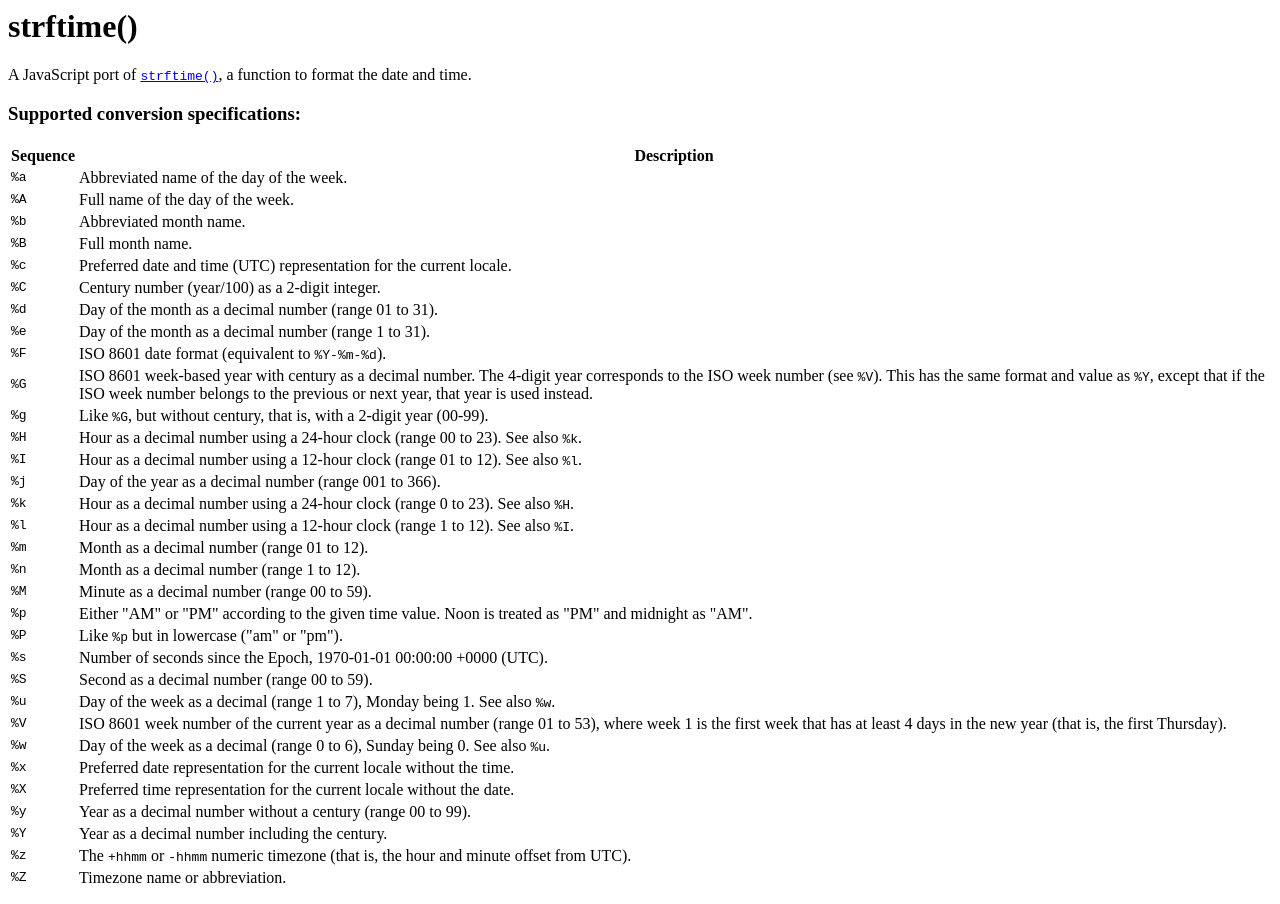
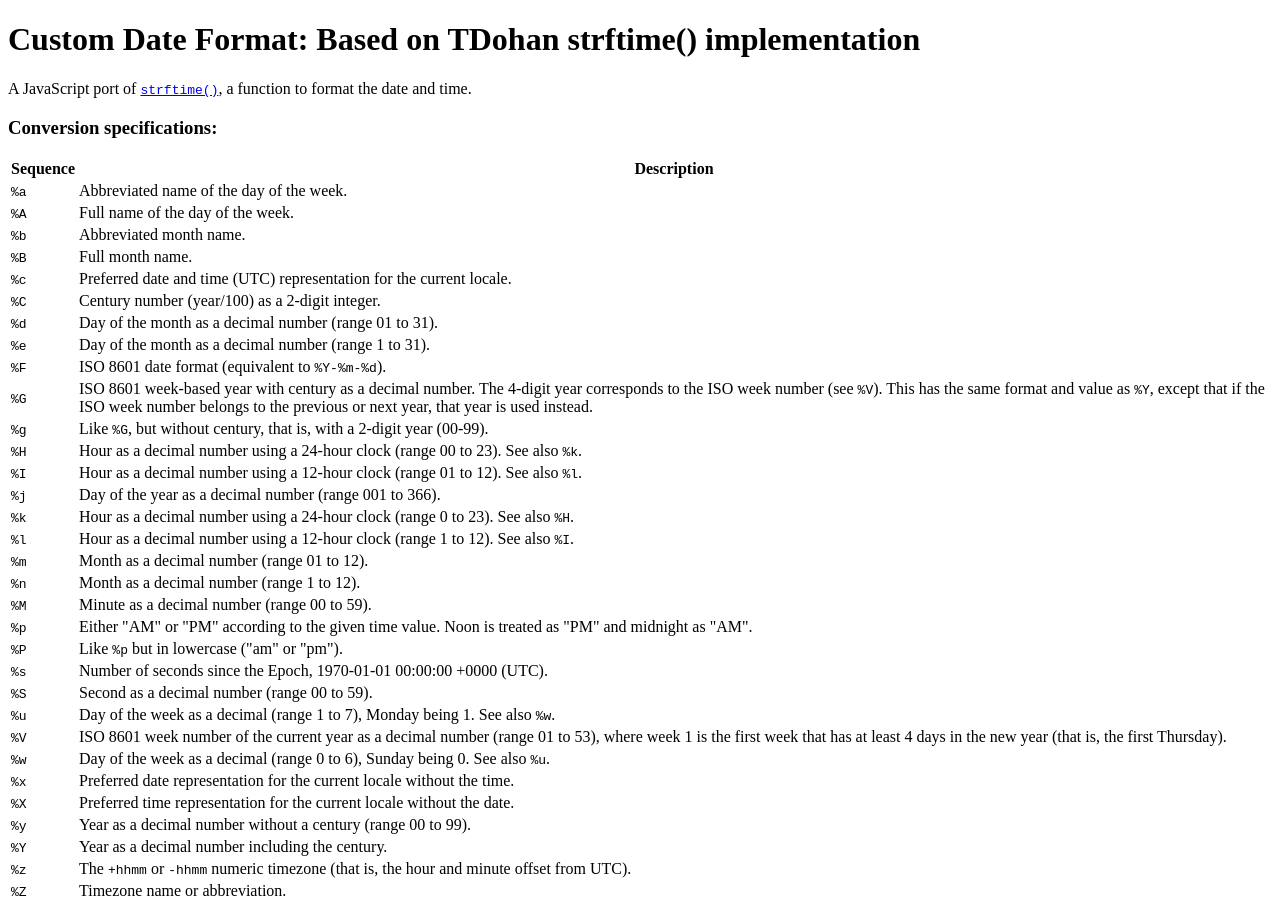
Before and after one commit to thunderbird/import-export-tools-ng, a browser extension: page src/chrome/content/mboximport/importexport-help.html in a window 1280 px wide. Shown: the top 904 px of the page. Drawn offline with Linux system fonts and the light colour scheme.

Commit message:
First help page

```diff
--- a/src/chrome/content/mboximport/importexport-help.html
+++ b/src/chrome/content/mboximport/importexport-help.html
@@ -1,8 +1,19 @@
-<html>
+<!DOCTYPE html>
+<html lang="en">
 
-<h1>strftime()</h1>
-<p>A JavaScript port of <a href="http://man7.org/linux/man-pages/man3/strftime.3.html"><code>strftime()</code></a>, a function to format the date and time.</p>
-<h3>Supported conversion specifications:</h3>
+<head>
+	<meta charset="UTF-8">
+	<meta name="viewport" content="width=device-width, initial-scale=1.0">
+	<title>ImportExportTools NG Help</title>
+</head>
+
+<body>
+
+
+	<h1 id="customdate_format_help">Custom Date Format: Based on TDohan strftime() implementation</h1>
+	<p>A JavaScript port of <a href="http://man7.org/linux/man-pages/man3/strftime.3.html"><code>strftime()</code></a>,
+		a function to format the date and time.</p>
+	<h3>Conversion specifications:</h3>
 	<table>
 		<thead>
 			<tr>
@@ -49,7 +60,9 @@
 			</tr>
 			<tr>
 				<td><code>%G</code></td>
-<td>ISO 8601 week-based year with century as a decimal number. The 4-digit year corresponds to the ISO week number (see <code>%V</code>). This has the same format and value as <code>%Y</code>, except that if the ISO week number belongs to the previous or next year, that year is used instead.</td>
+				<td>ISO 8601 week-based year with century as a decimal number. The 4-digit year corresponds to the ISO
+					week number (see <code>%V</code>). This has the same format and value as <code>%Y</code>, except
+					that if the ISO week number belongs to the previous or next year, that year is used instead.</td>
 			</tr>
 			<tr>
 				<td><code>%g</code></td>
@@ -89,7 +102,8 @@
 			</tr>
 			<tr>
 				<td><code>%p</code></td>
-<td>Either "AM" or "PM" according to the given time value. Noon is treated as "PM" and midnight as "AM".</td>
+				<td>Either "AM" or "PM" according to the given time value. Noon is treated as "PM" and midnight as "AM".
+				</td>
 			</tr>
 			<tr>
 				<td><code>%P</code></td>
@@ -109,7 +123,8 @@
 			</tr>
 			<tr>
 				<td><code>%V</code></td>
-<td>ISO 8601 week number of the current year as a decimal number (range 01 to 53), where week 1 is the first week that has at least 4 days in the new year (that is, the first Thursday).</td>
+				<td>ISO 8601 week number of the current year as a decimal number (range 01 to 53), where week 1 is the
+					first week that has at least 4 days in the new year (that is, the first Thursday).</td>
 			</tr>
 			<tr>
 				<td><code>%w</code></td>
@@ -133,7 +148,8 @@
 			</tr>
 			<tr>
 				<td><code>%z</code></td>
-<td>The <code>+hhmm</code> or <code>-hhmm</code> numeric timezone (that is, the hour and minute offset from UTC).</td>
+				<td>The <code>+hhmm</code> or <code>-hhmm</code> numeric timezone (that is, the hour and minute offset
+					from UTC).</td>
 			</tr>
 			<tr>
 				<td><code>%Z</code></td>
@@ -160,4 +176,13 @@
 		<li><code>%+</code> - not implemented</li>
 		<li><code>%%</code> - not implemented (use <code>%</code>)</li>
 	</ul>
+
+<br><br>
+
+<h1 id="ext_filename_format_help">Extended Filename Format:</h1>
+<br>
+The extended file name formatting utilizes tokens
+
+</body>
+
 </html>
```
Also changed, not shown: 2 other files. Lines whose indentation alone changed are shown as unchanged.
